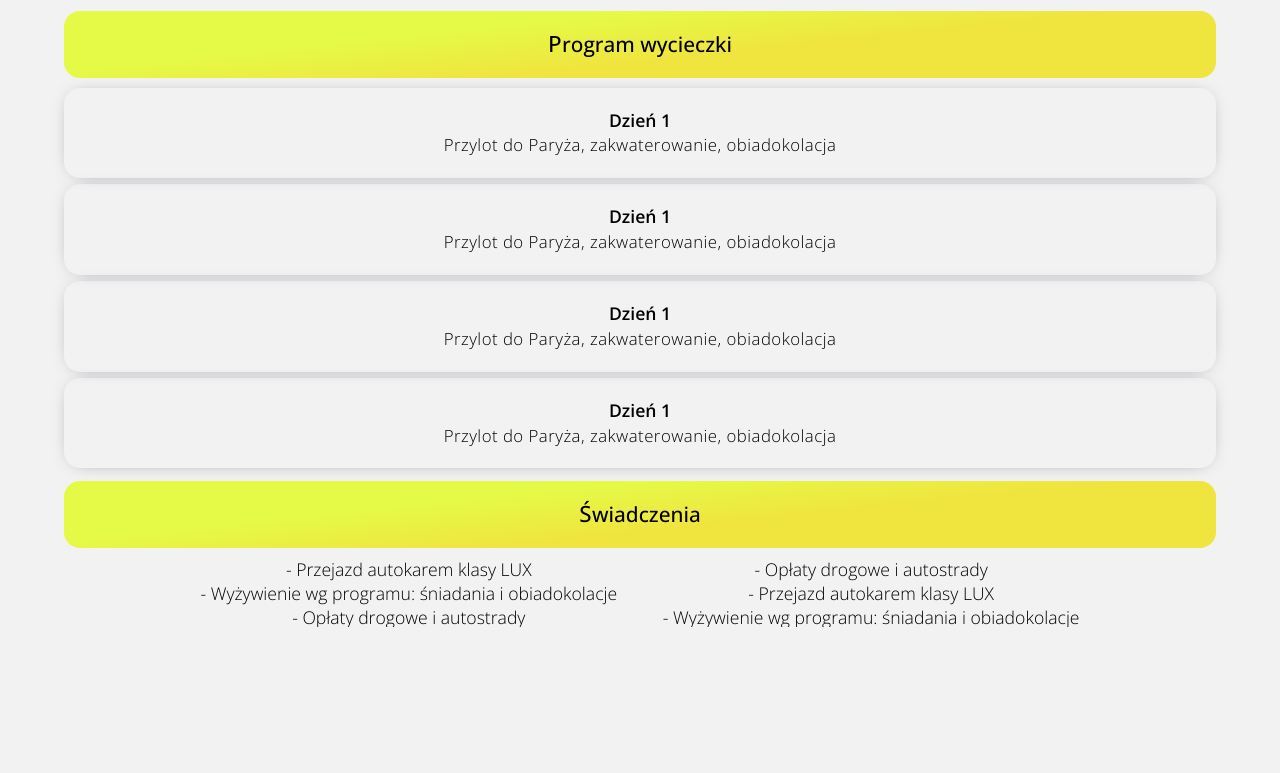
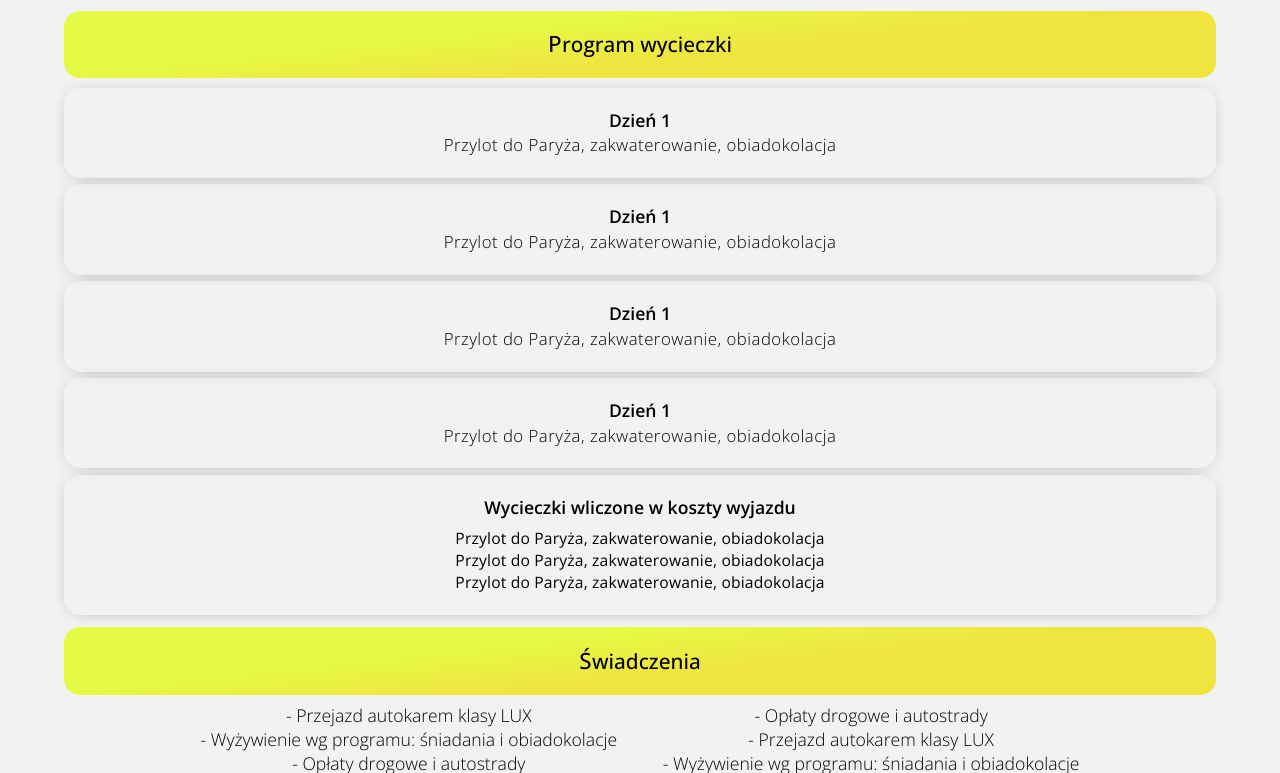
Before and after one commit to michalkrudysz/atlantic-travel, a React (Vite) app in the folder client/: page /1 in a window 1280 px wide. Shown: the part 434-1207 px from the top of the page. Before the commit the page ends 1061 px from the top, so only its background shows below. Built offline with nearby package versions, Linux system fonts and the light colour scheme.

Commit message:
Added trips included in the travel expenses in Trip Day.

```diff
--- a/client/src/components/TripDetails/TripDays.module.scss
+++ b/client/src/components/TripDetails/TripDays.module.scss
@@ -55,6 +55,20 @@
         text-align: center;
         padding: 0rem 0.9rem;
       }
+      .included {
+        display: flex;
+        flex-direction: column;
+        align-items: center;
+        justify-content: center;
+        text-align: center;
+        p {
+          margin-top: 0.3rem;
+          font-weight: 400;
+          padding: 0rem 0.8rem;
+          font-size: 0.9rem;
+          letter-spacing: 0.01rem;
+        }
+      }
     }
   }
 }
@@ -80,6 +94,12 @@
       .description {
         font-size: 1rem;
         padding: 0rem 0.6rem;
+      }
+      .included {
+        p {
+          padding: 0rem 0.8rem;
+          font-size: 1.05rem;
+        }
       }
     }
   }
@@ -110,6 +130,14 @@
         font-weight: 300;
         letter-spacing: 0.03rem;
         padding: 0rem 0.2rem;
+      }
+      .included {
+        p {
+          margin-top: 0.4rem;
+          font-weight: 400;
+          padding: 0rem 0.4rem;
+          font-size: 0.98rem;
+        }
       }
     }
   }
--- a/client/src/components/TripDetails/TripDays.tsx
+++ b/client/src/components/TripDetails/TripDays.tsx
@@ -33,6 +33,14 @@ export default function TripDays() {
             <p>Przylot do Paryża, zakwaterowanie, obiadokolacja</p>
           </div>
         </div>
+        <div className={classes["day-container"]}>
+          <div className={classes.day}>Wycieczki wliczone w koszty wyjazdu</div>
+          <div className={classes.included}>
+            <p>Przylot do Paryża, zakwaterowanie, obiadokolacja</p>
+            <p>Przylot do Paryża, zakwaterowanie, obiadokolacja</p>
+            <p>Przylot do Paryża, zakwaterowanie, obiadokolacja</p>
+          </div>
+        </div>
       </div>
     </div>
   );
```
